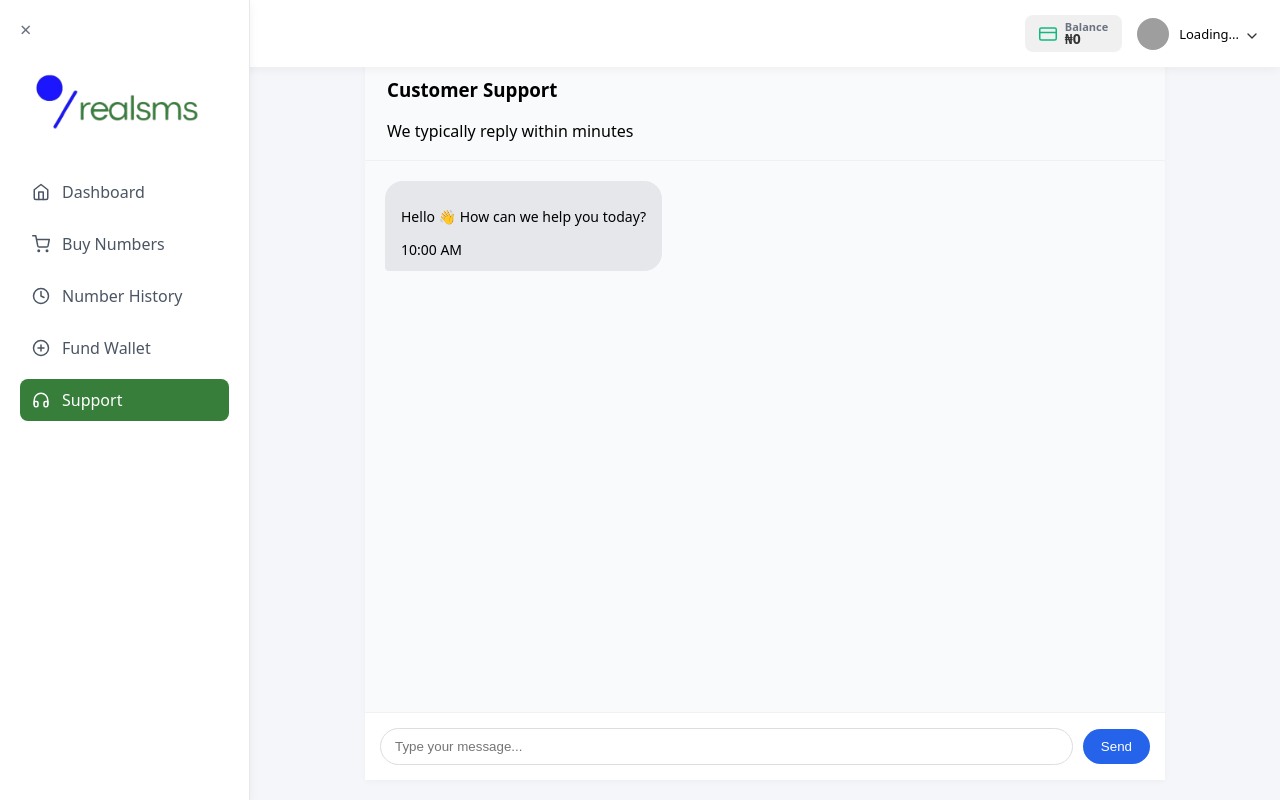
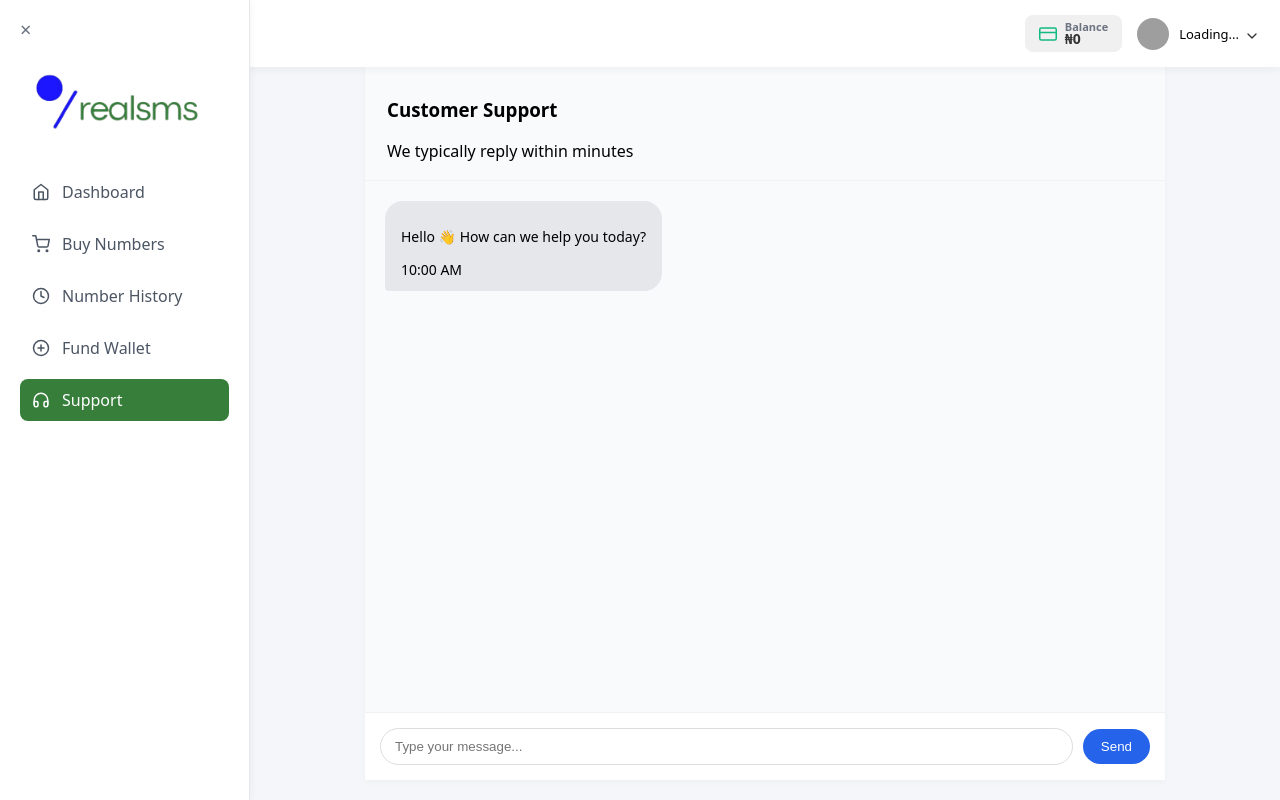
Before and after one commit to ay30bg/realsms, a React (Create React App) app: page /support in a window 1280 px wide. Built offline with nearby package versions, Linux system fonts and the light colour scheme; no server answers; grey boxes are pictures that could not be loaded.

Commit message:
Update support.css

```diff
--- a/src/styles/support.css
+++ b/src/styles/support.css
@@ -11,12 +11,12 @@ html, body {
   flex-direction: column;
 
   /* Adjust height: subtract topbar height */
-  height: calc(100vh - 60px); /* 60px = navbar height */
+  height: calc(100vh - 80px); /* 60px = navbar height */
   width: 100%;
   max-width: 800px;
 
   /* Start below navbar */
-  margin: 60px auto 0; /* top margin = navbar height */
+  margin: 80px auto 0; /* top margin = navbar height */
 
   background: #ffffff;
   border-radius: 0;
```
